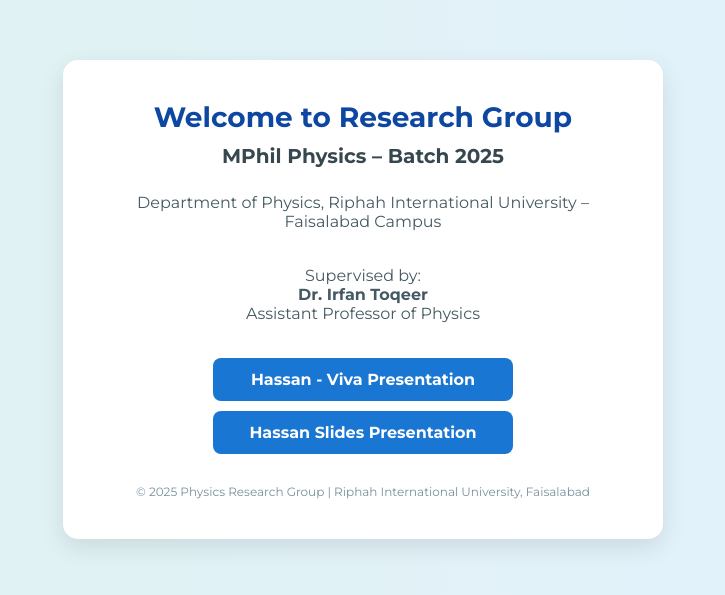
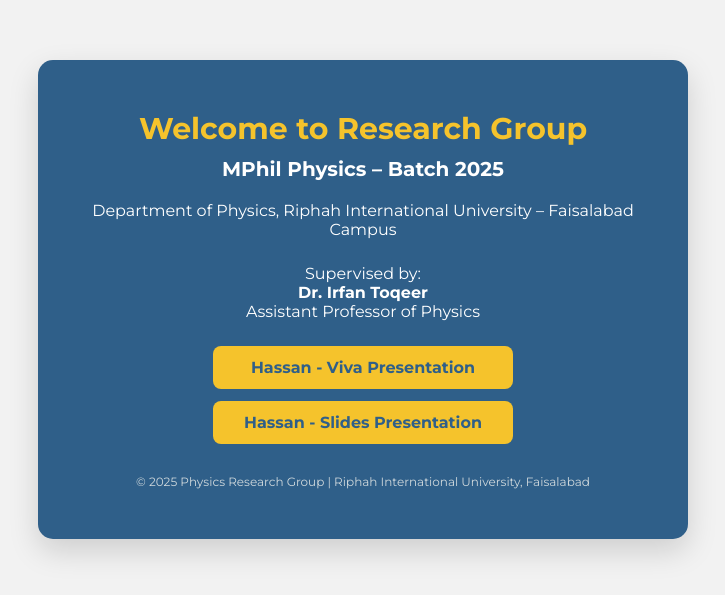
Before and after one commit to irfantoqeer/mphil2025, a plain HTML site: page index.html in a window 1280 px wide. Shown: the part 101-696 px from the top of the page, without its empty margins (277-1002 px from the left). Drawn offline with Linux system fonts and the light colour scheme.

Commit message:
Update index.html

```diff
--- a/index.html
+++ b/index.html
@@ -1,10 +1,10 @@
 <!DOCTYPE html>
 <html lang="en">
 <head>
-    <meta charset="UTF-8">
-    <meta name="viewport" content="width=device-width, initial-scale=1.0">
+  <meta charset="UTF-8" />
+  <meta name="viewport" content="width=device-width, initial-scale=1.0" />
   <title>Welcome | MPhil Physics Research Group 2025</title>
-    <link href="https://fonts.googleapis.com/css2?family=Montserrat:wght@400;700&display=swap" rel="stylesheet">
+  <link href="https://fonts.googleapis.com/css2?family=Montserrat:wght@400;700&display=swap" rel="stylesheet" />
   <style>
     * {
       box-sizing: border-box;
@@ -14,8 +14,7 @@
 
     body {
       font-family: 'Montserrat', sans-serif;
-            background: linear-gradient(to right, #e0f2f1, #e3f2fd);
-            color: #1a237e;
+      background-color: #f2f2f2;
       display: flex;
       justify-content: center;
       align-items: center;
@@ -24,56 +23,58 @@
     }
 
     .container {
-            background-color: #ffffff;
-            padding: 40px;
+      background-color: #2f5f89; /* Deep blue from poster */
+      color: #ffffff;
+      padding: 50px 40px;
       border-radius: 15px;
-            box-shadow: 0 8px 25px rgba(0, 0, 0, 0.1);
-            max-width: 600px;
+      max-width: 650px;
       width: 100%;
+      box-shadow: 0 12px 30px rgba(0, 0, 0, 0.15);
       text-align: center;
     }
 
     h1 {
-            font-size: 28px;
+      font-size: 30px;
       font-weight: 700;
-            color: #0d47a1;
+      color: #f5c32c; /* Yellow heading */
       margin-bottom: 10px;
     }
 
     h2 {
       font-size: 20px;
-            color: #37474f;
-            margin-bottom: 25px;
+      margin-bottom: 20px;
+      color: #ffffff;
     }
 
     p {
       font-size: 16px;
-            color: #455a64;
-            margin-bottom: 35px;
+      margin-bottom: 25px;
+      color: #ffffff;
     }
 
     a {
       display: block;
-            margin: 10px auto;
+      margin: 12px auto;
       padding: 12px 20px;
-            background-color: #1976d2;
-            color: white;
+      background-color: #f5c32c;
+      color: #2f5f89;
       text-decoration: none;
       font-weight: 600;
       border-radius: 8px;
       width: 80%;
       max-width: 300px;
-            transition: background-color 0.3s;
+      transition: background-color 0.3s ease, color 0.3s ease;
     }
 
     a:hover {
-            background-color: #0d47a1;
+      background-color: #fff3cd;
+      color: #1a237e;
     }
 
     footer {
       margin-top: 30px;
       font-size: 12px;
-            color: #78909c;
+      color: #cfd8dc;
     }
   </style>
 </head>
@@ -82,10 +83,10 @@
     <h1>Welcome to Research Group</h1>
     <h2>MPhil Physics – Batch 2025</h2>
     <p>Department of Physics, Riphah International University – Faisalabad Campus</p>
-        <p>Supervised by:<br><strong>Dr. Irfan Toqeer</strong><br>Assistant Professor of Physics</p>
+    <p>Supervised by:<br /><strong>Dr. Irfan Toqeer</strong><br />Assistant Professor of Physics</p>
 
     <a href="hassan-viva.html">Hassan - Viva Presentation</a>
-        <a href="hassan slides.html">Hassan Slides Presentation</a>
+    <a href="hassan slides.html">Hassan - Slides Presentation</a>
 
     <footer>
       &copy; 2025 Physics Research Group | Riphah International University, Faisalabad
```
Lines whose indentation alone changed are shown as unchanged.
